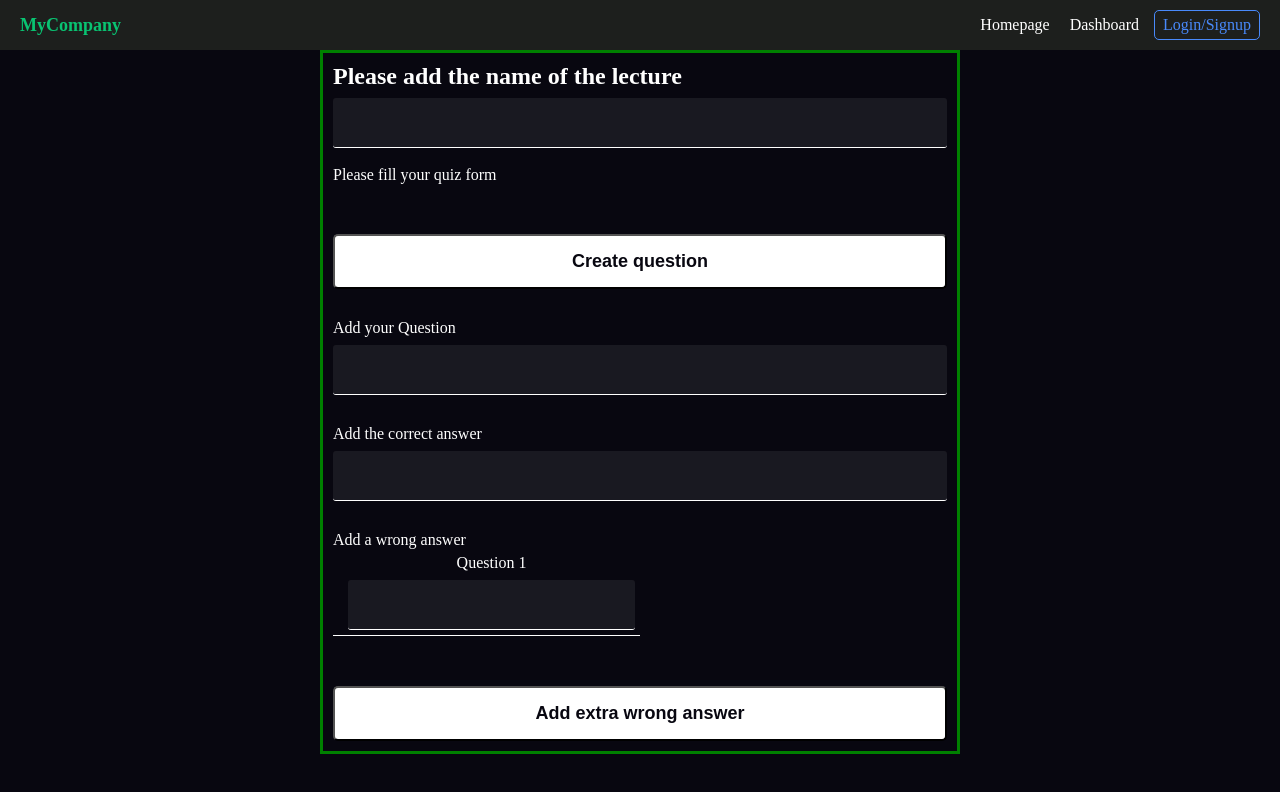
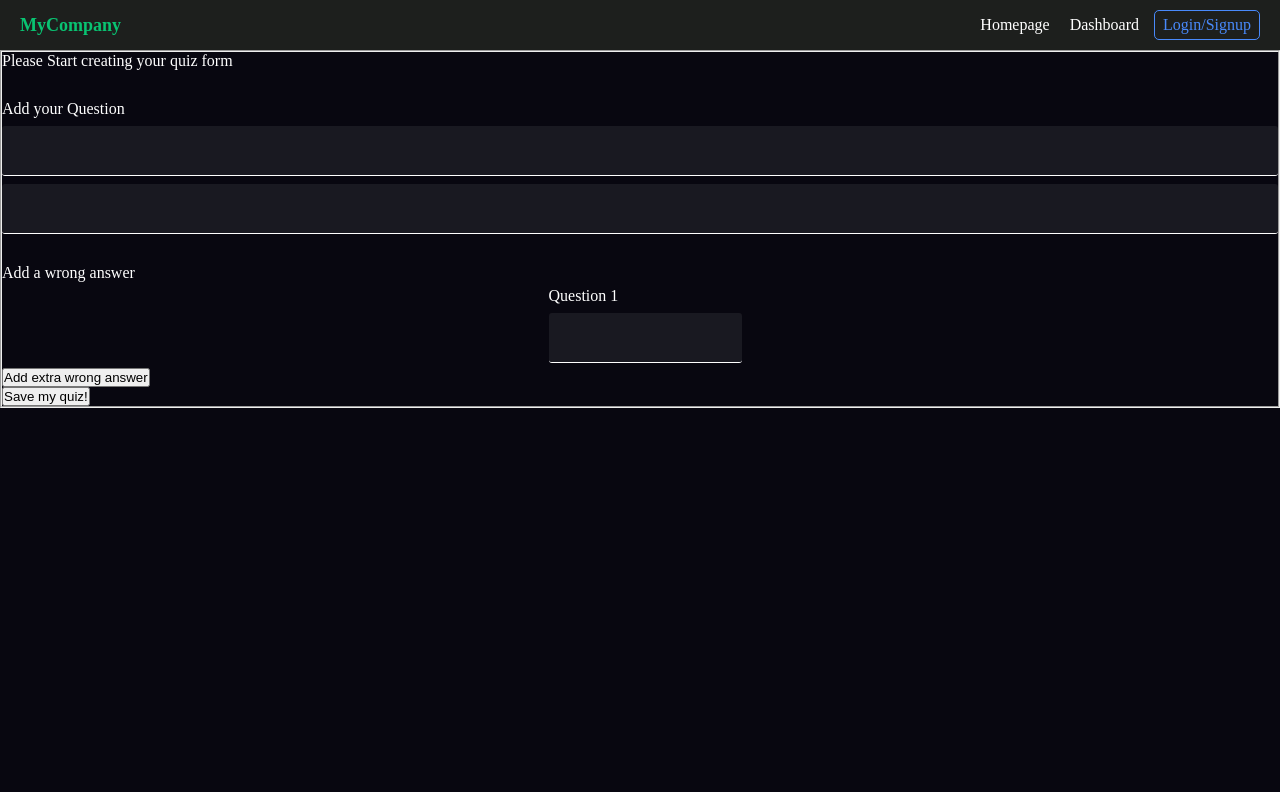
Before and after one commit to Mariem-Hamraoui/Quizz, a Vue app: page /build in a window 1280 px wide. Shown: the top 792 px of the page. Built offline with nearby package versions, Linux system fonts and the light colour scheme.

Commit message:
build page

```diff
--- a/src/pages/LectureBuild.vue
+++ b/src/pages/LectureBuild.vue
@@ -1,64 +1,104 @@
-<template >
-<div id="allpage">
+<template>
+  <fieldset>
+    <div>
+      <p>Please Start creating your quiz form</p>
+
+      <label> Add your Question </label>
+
+      <input type=" text" v-model= "tempquestion"  />
+
+      <input type=" text"  v-model= "correctAnswer"  />
 
 
-  <div >
-    <h2>Please add the name of the lecture</h2>
-    <input type="text" />
-  </div>
-  <br />
-  <div>
-    <p>Please fill your quiz form</p>
-    <button>Create question</button>
-    <div>
-      <label> Add your Question </label>
-      <input type=" text" v-model="tempquestion" />
-      <label> Add the correct answer </label>
-      <input type=" text" v-model="correctAnswer" />
       <label> Add a wrong answer </label>
       <ul id="winput">
         <div>
-          <li v-for="index in nbrWanswers" :key="index">
-            <p>Question {{index}}</p><input />
+          <li v-for= "index in nbrWanswers" :key= "index">
+            <p> Question {{index}}</p><input />
           </li>
         </div>
       </ul>
-      <button @click="nbrWanswers++">Add extra wrong answer</button>
+      <button @click= "nbrWanswers++"> Add extra wrong answer </button>
+
+
     </div>
-  </div>
-  <div v-for="question in questions" :key="question">
-    <p>question : {{ question }}</p>
-  </div>
 
-  </div>
+     <div>
+     <button type="button" @click= "submit"  > Save my quiz! </button>
+    </div>
+
+
+
+  </fieldset>
+
+
 </template>
+
 
 <script>
 export default {
   data() {
     return {
+
+      quiz: [],
+
       tempquestion: "",
-      questions: [],
       correctAnswer: "",
       tempWrongAnswer: "",
-      allwronganswers: [],
-      nbrWanswers: 1,
-      questionDetails: {},
+      tempallwronganswers:[],
+
+      nbrWanswers : 1 ,
+
+      QuestionDetails: {
+          question: "" ,
+          correctAnswer: "",
+          allwronganswers:[],
+      },
+
+      submitted: false,
     };
   },
   methods: {
-    addquestion(e) {
-      if (e.key === "Enter" && this.tempquestion) {
-        this.questionDetails["question"] === this.tempquestion;
 
-        this.tempquestion = "";
-      }
+    addwronganswers() {
+
+
+
+
+            this.tempallwronganswers.push(this.tempWrongAnswer) ;
+
+             this.tempWrongAnswer ='';
+
+
+    },
+
+    submit() {
+
+        this.submitted = true;
+
+       this.questions.push(this.tempquestion);
+       this.tempallwronganswers.push(this.tempWrongAnswer)
+
+      this.QuestionDetails[question] = this.tempquestion ;
+      this.QuestionDetails.correctAnswer = this.correctAnswer;
+      this.QuestionDetails.allwronganswers = this.tempallwronganswers ;
+      this.quiz.push(this.QuestionDetails)
+
+    },
+    restart() {
+      this.tempquestion =  ""  ;
+      this.correctAnswer = "",
+      this.tempWrongAnswer = "",
+      this.tempallwronganswers =[];
+      this.QuestionDetails = {};
     },
   },
 };
+
 </script>
 
 <style>
+
 h1 label {
   color: white;
   display: inline-block;
@@ -78,34 +118,7 @@ input {
   color: white;
 }
 
-#winput {
-  display: block;
- text-align: center;
-  width: 50%;
-
-  border-bottom: 1px solid white;
-  color: white;
-}
-
 div {
   color: white;
 }
-button {
-  margin-top: 50px;
-  width: 100%;
-  background-color: #ffffff;
-  color: #080710;
-  padding: 15px 0;
-  font-size: 18px;
-  font-weight: 600;
-  border-radius: 5px;
-  cursor: pointer;
-}
-
-#allpage {
-	margin: auto;
-  width: 50%;
-  border: 3px solid green;
-  padding: 10px;
-}
 </style>
```
